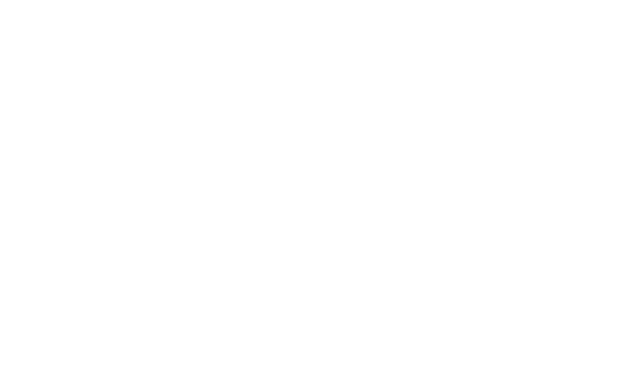
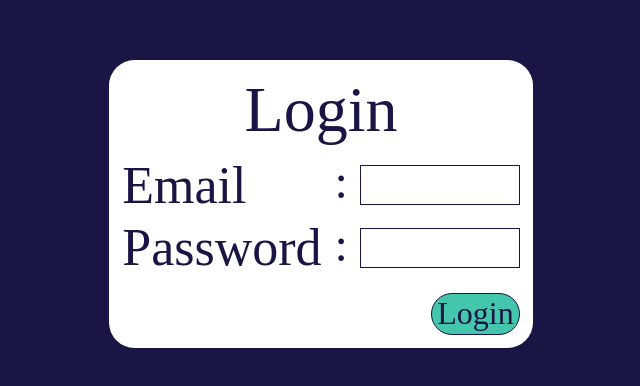
Before and after one commit to sidd19898/JSWM, a React app in the folder frontend/: page /login in a window 1280 px wide. Before the commit this address had no page. Shown: the part 196-582 px from the top of the page, without its empty margins (319-959 px from the left). Built offline with nearby package versions, Linux system fonts and the light colour scheme; the HTML template or start-up script is replaced by a standard one.

Commit message:
done with ui for signup and login

```diff
--- a/frontend/package.json
+++ b/frontend/package.json
@@ -10,6 +10,10 @@
     "preview": "vite preview"
   },
   "dependencies": {
+    "@emotion/react": "^11.14.0",
+    "@emotion/styled": "^11.14.1",
+    "@fontsource/roboto": "^5.2.10",
+    "@mui/material": "^9.0.1",
     "react": "^19.2.5",
     "react-dom": "^19.2.5",
     "react-router-dom": "^7.14.2",
--- a/frontend/src/App.jsx
+++ b/frontend/src/App.jsx
@@ -1,6 +1,9 @@
 import { BrowserRouter, Routes, Route } from "react-router-dom";
 import Landing from "./pages/landing.jsx"
 import Signup from "./pages/Signup.jsx";
+import Login from "./pages/Login.jsx"
+
+
 
 function App() {
 
@@ -10,6 +13,7 @@ function App() {
           <Routes>
             <Route path="/landing" element={<Landing/>}/>
             <Route path="/signup" element={<Signup/>}/>
+            <Route path="/login" element={<Login/>}/>
           </Routes>
         </BrowserRouter>
     </div>
--- a/frontend/src/components/Card.jsx
+++ b/frontend/src/components/Card.jsx
@@ -1,5 +1,7 @@
 import "../components/allinone.css"
 import "../components/NavLan.css"
+
+
 
 export function Card({children1,children2,children3,children4,children5,children6}){
     return(
@@ -17,10 +19,18 @@ export function Card({children1,children2,children3,children4,children5,children
             </div>
 
             <div className="end">
-<div>: <input></input></div>
-<div>: <input></input></div>
-<div>: <input></input></div>
-<div>: <input></input></div>
+                <div className="psd">
+<div className="sopari">:</div>
+<div className="sopari">:</div>
+<div className="sopari">:</div>
+<div className="sopari">:</div>
+</div>
+<div className="lods">
+<div><input></input></div>
+<div><input></input></div>
+<div><input></input></div>
+<div><input></input></div>
+</div>
             </div>
 </div>
 <div className="kod"><button className="pintos">{children6}</button></div>
--- a/frontend/src/components/Firstsec.jsx
+++ b/frontend/src/components/Firstsec.jsx
@@ -8,7 +8,7 @@ export function Firstsec(){
 <div>
     <div className="ti">Your Ulitimate <br></br>Buddy For Staying <br></br>Consistent</div>
     <div className="ti2"><button className="polo" onClick={() => navigate("/signup")}>Sign up</button>
-    <button className="polo">Login</button></div>
+    <button className="polo" onClick={() => navigate("/login")}>Login</button></div>
 </div>
     )
 }
--- a/frontend/src/components/allinone.css
+++ b/frontend/src/components/allinone.css
@@ -10,31 +10,48 @@ flex-direction: column;
 .start{
     display: flex;
     flex-direction: column;
-    font-size: 2vmax;
+    font-size: 6.5vmin;
     margin-right: 1vmax;
     gap: 0.2vmax;
 }
 
 .end{
     display: flex;
-    flex-direction: column;
-    font-size: 2vmax;
+    font-size: 6vmin;
 }
 
 input{
-height: 1.6vmax;
-width: 7vmax;
+height: 5vmin;
+width: 20vmin;
 border: #191645 solid 1px;
+font-size: 4vmin;
 }
 
+.lods{
+    display: flex;
+    flex-direction: column;
+gap: 1vmin;
+}
+
+@media (max-width: 640px) {
+    .lods{
+        gap: 0.9vmin;
+    }
+}
 .gops{
     display: flex;
 }
 
 .cent{
     text-align: center;
-    font-size: 4vmin;
-    margin-bottom: 0.2vmax;
+    font-size: 8vmin;
+    margin-bottom: 0.5vmin;
+}
+
+.sopari{
+margin-top: 0.4vmin;
+margin-bottom: 1vmin;
+margin-right: 1.5vmin;
 }
 
 button{
@@ -49,7 +66,7 @@ padding-top: 1vmax;
 
 .pintos{
     cursor: pointer;
-    font-size: 1.2vmax;
+    font-size: 4vmin;
     background-color: #43C6AC;
     color: #191645;
     padding-top: 0.1vmax;
@@ -61,9 +78,9 @@ padding-top: 1vmax;
 }
 
 .pintos:hover{
-
 border: #191645 solid 2px;
 }
+
 .realcard{
     background-color: white;
     color: #191645;
@@ -72,3 +89,7 @@ border: #191645 solid 2px;
     height: fit-content;
     border-radius: 2vmax;
 }
+
+input:hover{
+border: #191645 solid 2px
+}
--- a/frontend/src/main.jsx
+++ b/frontend/src/main.jsx
@@ -1,6 +1,11 @@
 import { StrictMode } from 'react'
 import { createRoot } from 'react-dom/client'
 import App from './App.jsx'
+import '@fontsource/roboto/300.css';
+import '@fontsource/roboto/400.css';
+import '@fontsource/roboto/500.css';
+import '@fontsource/roboto/700.css';
+
 
 createRoot(document.getElementById('root')).render(
     <App />,
--- /dev/null
+++ b/frontend/src/pages/Login.css
@@ -0,0 +1,9 @@
+.end .lods div:nth-child(3),
+.end .lods div:nth-child(4) {
+  display: none;
+}
+
+.end .psd div:nth-child(3),
+.end .psd div:nth-child(4){
+    display: none;
+}
--- /dev/null
+++ b/frontend/src/pages/Login.jsx
@@ -0,0 +1,13 @@
+import { Card } from "../components/Card.jsx"
+import "../pages/Login.css"
+
+export default function Login(){
+return(
+    <div>
+        <Card children1={"Login"}
+        children4={"Email "}
+        children5={"Password "}
+        children6={"Login"}></Card>
+    </div>
+)
+}
--- a/frontend/src/pages/Signup.jsx
+++ b/frontend/src/pages/Signup.jsx
@@ -1,5 +1,4 @@
 import { Card } from "../components/Card.jsx"
-import "../pages/Signup.css"
 
 export default function Signup(){
 return(
```
Also changed, not shown: frontend/src/pages/Signup.css (deleted), 1 other file (tests, documents, lock files or other folders).
